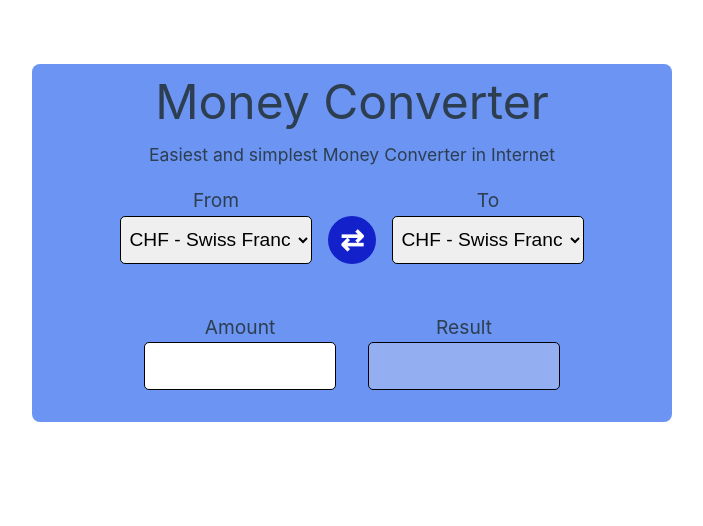
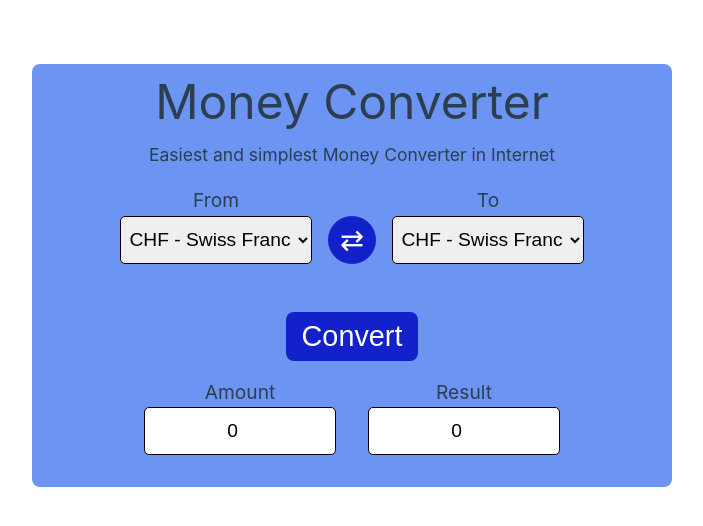
Before and after one commit to arditvezaj/VueCurrencyConverter, a Vue app: page / in a window 1280 px wide. Shown: the top 526 px of the page, without its empty margins (288-991 px from the left). Built offline with nearby package versions, Linux system fonts and the light colour scheme.

Commit message:
first logic introduced

```diff
--- a/src/App.vue
+++ b/src/App.vue
@@ -1,4 +1,21 @@
-<script setup></script>
+<script setup>
+import { ref } from "vue";
+
+const amount = ref(0);
+const result = ref(0);
+const from = ref("CHF - Swiss Franc");
+const to = ref("EUR - Euro");
+
+const exchangeRates = {
+  dollar: 1,
+  eur: 0.86,
+  pound: 0.76,
+};
+
+const convert = () => {
+  result.value = amount.value * exchangeRates.eur;
+};
+</script>
 
 <template>
   <section>
@@ -15,7 +32,7 @@
         </select>
       </div>
 
-      <button>⇄</button>
+      <button id="change-sides">⇄</button>
 
       <div class="main">
         <label for="to">To</label>
@@ -28,14 +45,16 @@
       </div>
     </div>
 
+    <button @click="convert" id="convert">Convert</button>
+
     <div class="body">
       <div class="main">
         <label for="amount">Amount</label>
-        <input type="number" name="amount" />
+        <input type="number" name="amount" v-model="amount" />
       </div>
       <div class="main">
         <label for="result">Result</label>
-        <input type="number" name="result" disabled />
+        <input type="number" name="result" v-model="result" />
       </div>
     </div>
   </section>
@@ -86,17 +105,23 @@ label {
 button {
   margin-top: 1rem;
   font-size: 1.8rem;
-  font-weight: bold;
-  width: 3rem;
-  height: 3rem;
   border: none;
-  border-radius: 100%;
   background-color: rgb(18, 33, 202);
   color: white;
   cursor: pointer;
 }
-
 button:hover {
   background-color: rgb(48, 68, 185);
 }
+
+#change-sides {
+  width: 3rem;
+  height: 3rem;
+  border-radius: 100%;
+}
+
+#convert {
+  padding: 0.5rem 1rem;
+  border-radius: 8px;
+}
 </style>
```
